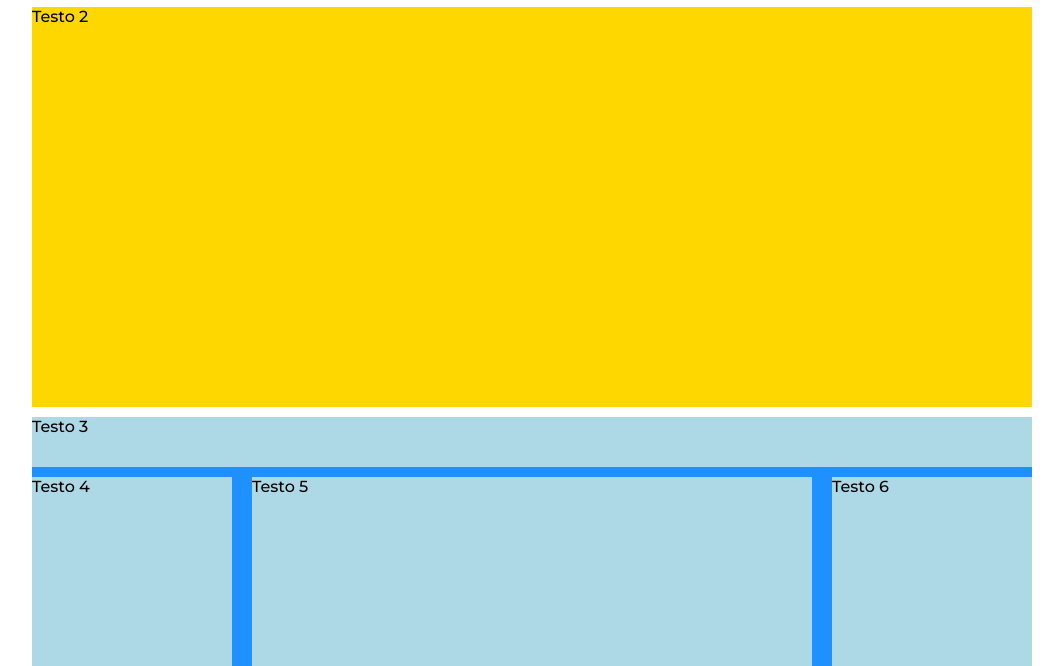
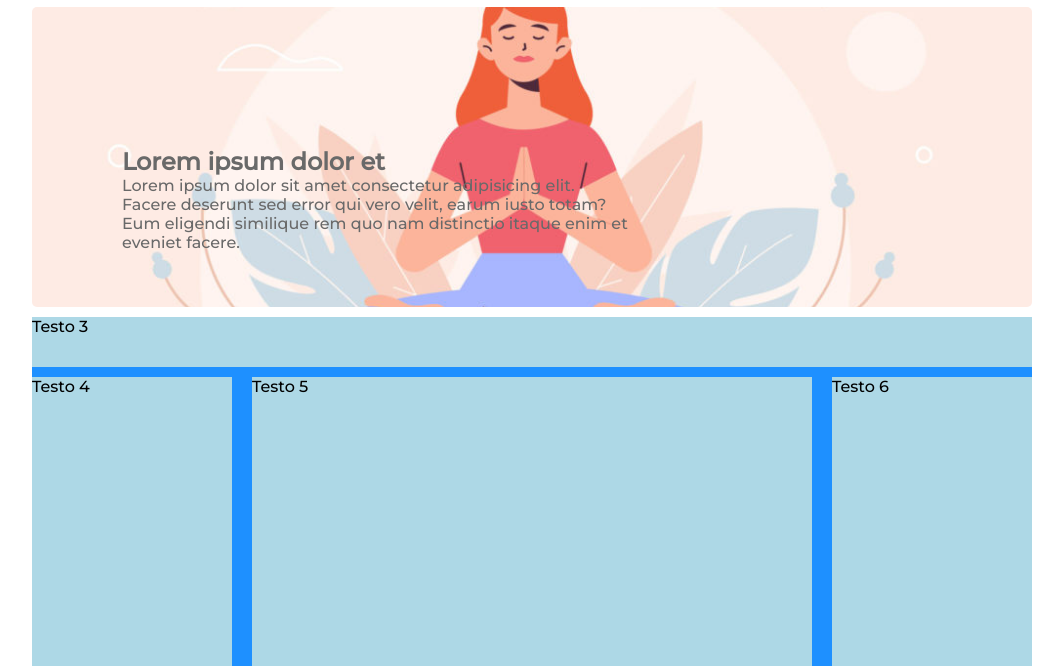
Before and after one commit to EmmanueleLibraro/htmlcss-wp, a plain HTML site: page index.html in a window 1280 px wide. Shown: the part 134-800 px from the top of the page, without its empty margins (108-1171 px from the left). Drawn offline with Linux system fonts and the light colour scheme.

Commit message:
immagine centrale

```diff
--- a/css/main.css
+++ b/css/main.css
@@ -41,12 +41,26 @@ h6 {
     text-decoration: none;
     color: #858585;
 }
+/* Fine-lista */
 
 /* Fase-centrale */
-.central-text{
-    background: gold;
-    height: 400px;
+.central-text {
+    background-image:url("../img/banner.jpg");
+    background-size: cover;
+    background-position: center ;
+    height: 300px;
+    width: 1000px;
     margin-top: 10px;
+    border-radius: 5px;
+}
+
+/* Testo-intro */
+.testo-intro{
+    width: 600px;
+    padding-left: 90px;
+    padding-top: 140px;
+    color: #696969;
+
 }
 
 /* Fase-centrale 2 */
--- a/index.html
+++ b/index.html
@@ -48,8 +48,12 @@
     <main >
     <!-- section-1 -->
         <section class="central-text">
-            <div>
-                Testo 2
+                <div class="testo-intro">
+                    <h1>
+                        Lorem ipsum dolor et
+                    </h1>
+                    <p>Lorem ipsum dolor sit amet consectetur adipisicing elit. Facere deserunt sed error qui vero velit, earum iusto totam? Eum eligendi similique rem quo nam distinctio itaque enim et eveniet facere.</p>
+                </div>
             </div>
         </section>
 
```
